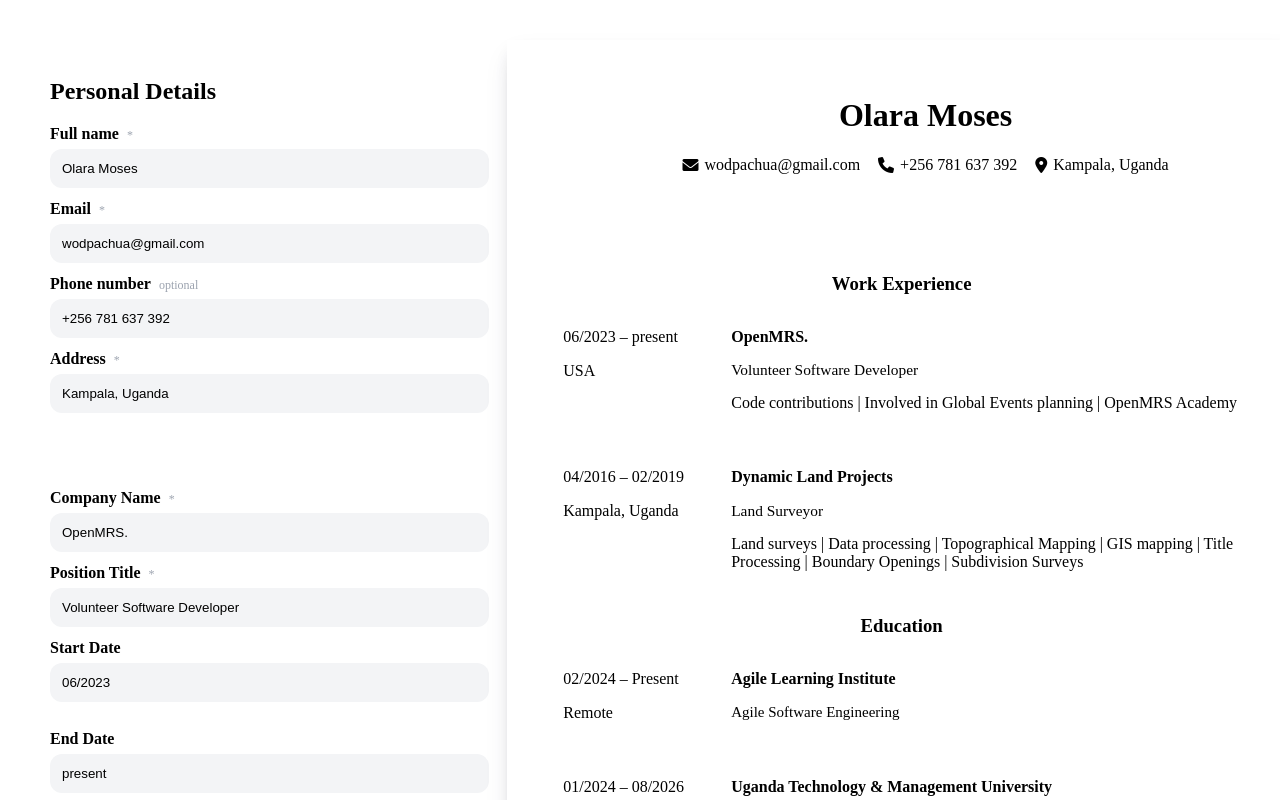
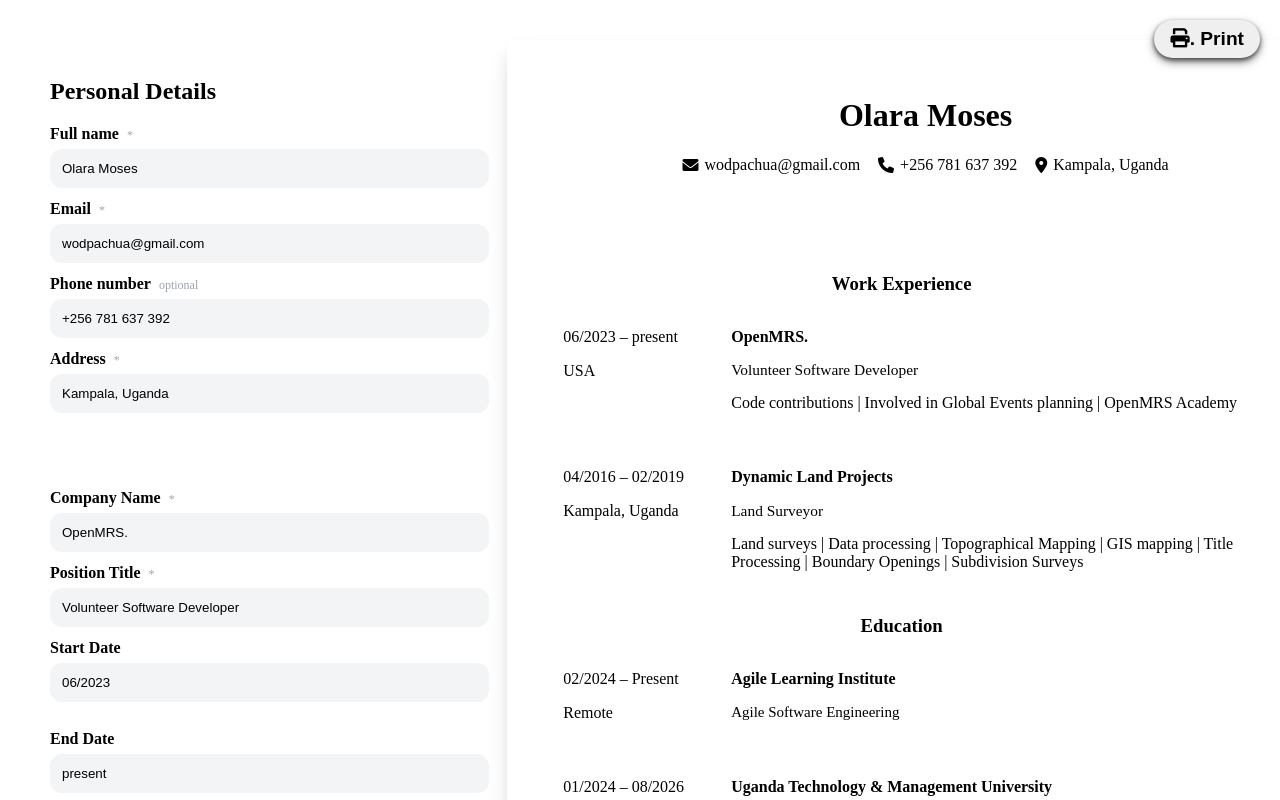
Before and after one commit to agile-learning-institute/member-moses-cv-application, a React (Vite) app: page / in a window 1280 px wide. Shown: the top 800 px of the page. Built offline with nearby package versions, Linux system fonts and the light colour scheme; the HTML template or start-up script is replaced by a standard one.

Commit message:
(Feat) Add button to print resume

```diff
--- a/src/components/CvDisplay.jsx
+++ b/src/components/CvDisplay.jsx
@@ -6,8 +6,15 @@ import CvExperience from "./experiences/CvExperience.jsx";
 import CvPersonalDetails from "./personal-details/CvPersonalDetails.jsx";
 
 function CvDisplay({ personalInfo, experience, education }) {
+  const printResume = () => {
+    window.print();
+  };
+
   return (
     <div className="resume-container">
+      <button onClick={printResume} type="button" className="download-button">
+        <i className="fa fa-print" aria-hidden="true"></i>. Print
+      </button>
       <div className="resume">
         <CvPersonalDetails
           fullName={personalInfo.fullName}
--- a/src/styles/CvDisplay.css
+++ b/src/styles/CvDisplay.css
@@ -43,3 +43,46 @@ button {
   background-color: var(--section-resume-bg);
   color: var(--resume-accent);
 }
+
+.download-button {
+  padding: 8px 16px;
+  margin: 10px;
+  font-weight: 600;
+  font-size: larger;
+  border: none;
+  cursor: pointer;
+  border-radius: 30px;
+  border: none;
+  color: var(--resume-accent);
+  position: fixed;
+  top: 10px;
+  right: 10px;
+  z-index: 1000;
+  box-shadow: 0 4px 8px rgba(0, 0, 0, 0.5), 0 2px 4px rgba(0, 0, 0, 0.5);
+}
+
+@media print {
+  body * {
+    visibility: hidden;
+  }
+  .resume,
+  .resume * {
+    visibility: visible;
+    -webkit-print-color-adjust: exact;
+    color-adjust: exact;
+  }
+  .resume {
+    position: absolute;
+    left: 0;
+    top: 0;
+    width: 100%;
+  }
+  @page {
+    size: auto;
+    margin: 0;
+  }
+  body {
+    margin: 0;
+    padding: 0;
+  }
+}
```
